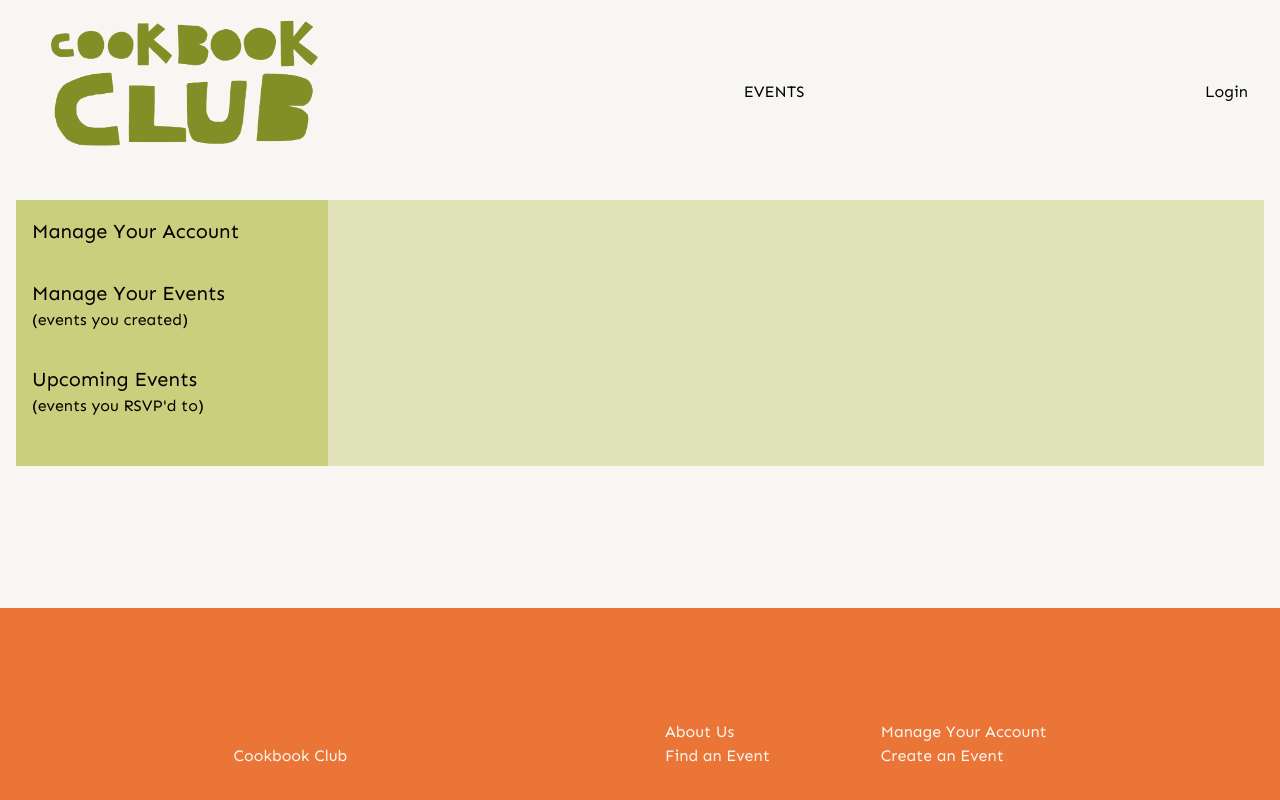
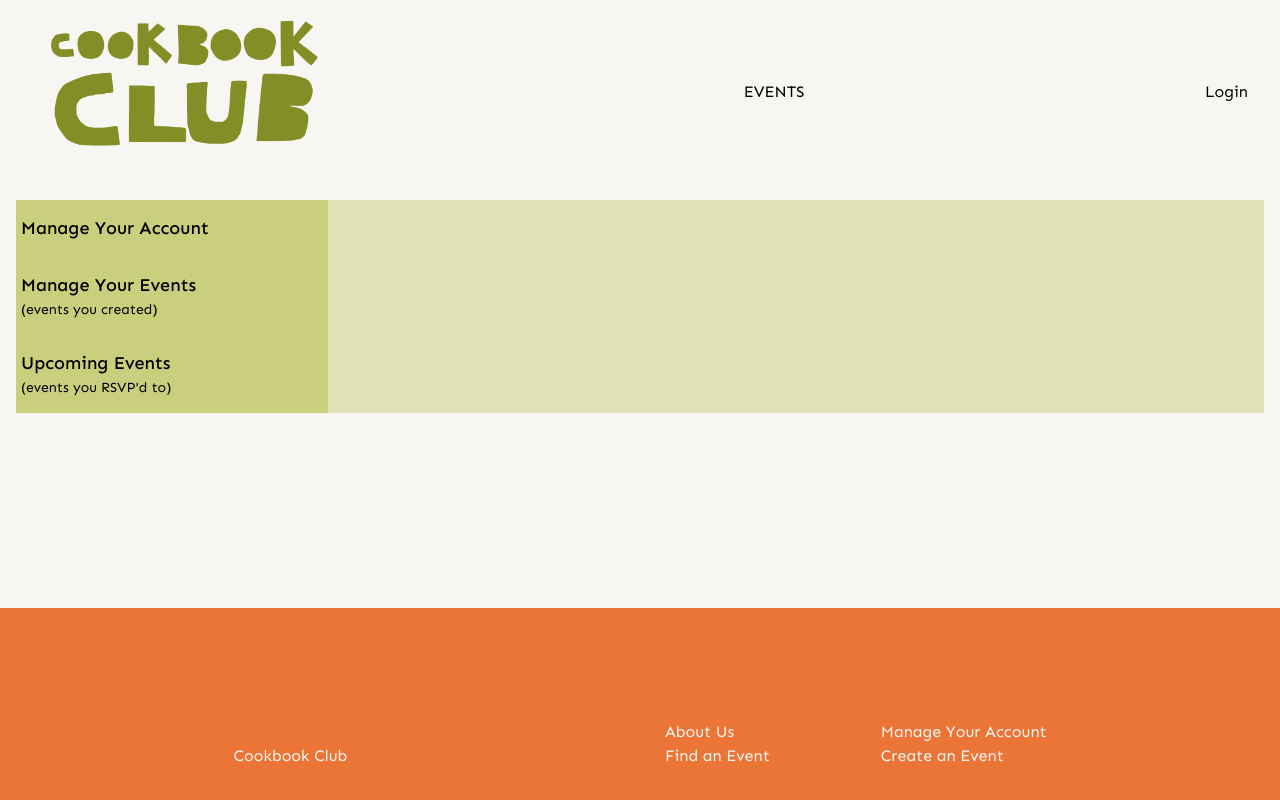
Before and after one commit to hellosamm/cookbook-club-app, a React (Vite) app in the folder frontend/: page /profile in a window 1280 px wide. Built offline with nearby package versions, Linux system fonts and the light colour scheme.

Commit message:
updated UI for profile, active tab is highlighted in green

```diff
--- a/frontend/src/components/Navbar.jsx
+++ b/frontend/src/components/Navbar.jsx
@@ -54,7 +54,7 @@ const Navbar = () => {
           <div className="flex justify-between items-center py-3">
             <Link to="/">
               <img
-                src="cbc-green.png"
+                src="/cbc-green.png"
                 alt="cbcLogo"
                 style={{ height: "10rem" }}
               />
--- a/frontend/src/components/Profile.jsx
+++ b/frontend/src/components/Profile.jsx
@@ -1,27 +1,42 @@
 import React, { useState } from "react";
 import useAuth from "../hooks/useAuth";
-import { Link, Outlet } from "react-router-dom";
+import { Link, Outlet, useLocation } from "react-router-dom";
 import { editUserApi } from "../apis/authentication";
 import styles from "../../src/style/Profile.module.css";
 
 const initialMessageState = "";
 
 const Profile = () => {
+  const location = useLocation();
+
   return (
     <div className={styles.fullPage}>
       <div className={styles.header}>
-        <div className={styles.tab}>
-          <Link to="/profile/manageAccount" className={styles.tab}>
+        {/* <div className={styles.tab}> */}
+        <div
+          className={`${styles.tab} ${
+            location.pathname === "/profile/manageAccount" ? styles.active : ""
+          }`}
+        >
+          <Link to="/profile/manageAccount">
             <h2>Manage Your Account</h2>
           </Link>
         </div>
-        <div className={styles.tab}>
-          <Link to="/profile/manageEvents" className={styles.tab}>
+        <div
+          className={`${styles.tab} ${
+            location.pathname === "/profile/manageEvents" ? styles.active : ""
+          }`}
+        >
+          <Link to="/profile/manageEvents">
             <h2>Manage Your Events</h2>
             <p>(events you created)</p>
           </Link>
         </div>
-        <div className={styles.tab}>
+        <div
+          className={`${styles.tab} ${
+            location.pathname === "/profile/upcomingEvents" ? styles.active : ""
+          }`}
+        >
           <Link to="/profile/upcomingEvents">
             <h2>Upcoming Events</h2>
             <p>(events you RSVP'd to)</p>
--- a/frontend/src/pages/events/AllEvents.jsx
+++ b/frontend/src/pages/events/AllEvents.jsx
@@ -19,9 +19,8 @@ const AllEvents = () => {
   }, []);
 
   const allEvents = events.map((event) => (
-    <div id={event.id} key={event.id}>
+    <div className={styles.eventCard} id={event.id} key={event.id}>
       <Link to={`/${event.title.replace(/\s+/g, "-")}/event/${event.id}`}>
-        <div>
         <div className={styles.imageContainer}></div>
         <div className={styles.individualEvent}>
           <div>
@@ -32,7 +31,6 @@ const AllEvents = () => {
           </div>
           <p>{event.location}</p>
           <p className={styles.attending}>6 attending</p>
-          </div>
         </div>
       </Link>
     </div>
--- a/frontend/src/pages/events/UserCreatedEvents.jsx
+++ b/frontend/src/pages/events/UserCreatedEvents.jsx
@@ -27,7 +27,7 @@ export default function UserCreatedEvents() {
   const displayEvents = userCreatedEvents.map((event) => (
     <div id={event} key={event}>
       <Link to={`/${event.title.replace(/\s+/g, "-")}/event/${event.id}`}>
-        <div>
+        <div className={styles.eventCard}>
           <div className={styles.imageContainer}></div>
           <div className={styles.individualEvent}>
             <div>
--- a/frontend/src/pages/events/ViewUpcomingEvents.jsx
+++ b/frontend/src/pages/events/ViewUpcomingEvents.jsx
@@ -20,11 +20,11 @@ const ViewUpcomingEvents = () => {
 
   const allEvents = userEvents.map((event) => (
     <div id={event.id} key={event.id}>
-      <Link to={`/${event.title.replace(/\s+/g, "-")}/event/${event.id}`}>
-        <div>
+      <div className={styles.eventCard}>
+        <Link to={`/${event.title.replace(/\s+/g, "-")}/event/${event.id}`}>
           <div className={styles.imageContainer}></div>
           <div className={styles.individualEvent}>
-            <div className="event-name">
+            <div>
               <p className={styles.title}>{event.title}</p>
             </div>
             <div className={styles.dateTime}>
@@ -33,8 +33,8 @@ const ViewUpcomingEvents = () => {
             <p>{event.location}</p>
             <p className={styles.attending}>6 attending</p>
           </div>
-        </div>
-      </Link>
+        </Link>
+      </div>
     </div>
   ));
 
@@ -53,8 +53,8 @@ const ViewUpcomingEvents = () => {
     //   </div>
     // </div>
     <div className={styles.fullPage}>
-      <h1>your upcoming events</h1>
-      {<div>{allEvents.length > 0 ? allEvents : noEvents}</div>}
+      {/* <h1>your upcoming events</h1> */}
+      {allEvents.length > 0 ? allEvents : noEvents}
     </div>
   );
 };
--- a/frontend/src/style/AllEvents.module.css
+++ b/frontend/src/style/AllEvents.module.css
@@ -1,8 +1,10 @@
 .allEvents {
   display: grid;
-  grid-template-columns: repeat(3, 1fr);
-  column-gap: 50px;
+  grid-template-columns: repeat(auto-fill, minmax(18rem, 18rem));
+  margin: 0;
+  column-gap: 30px;
   row-gap: 20px;
+  align-items: center;
 }
 
 .individualEvent {
@@ -23,7 +25,7 @@
 }
 
 .fullPage {
-  margin: 1.25rem;
+  margin: 1rem 5rem;
 }
 
 .header {
@@ -40,3 +42,15 @@
 .attending {
   margin-top: 1rem;
 }
+
+.eventCard {
+  width: 18rem;
+  height: auto;
+  display: block;
+}
+
+.eventCard a {
+  display: inline-block;
+  width: 100%;
+  height: 100%;
+}
--- a/frontend/src/style/ManageEvents.module.css
+++ b/frontend/src/style/ManageEvents.module.css
@@ -23,7 +23,14 @@
 
 .allEvents {
   display: grid;
-  grid-template-columns: repeat(3, 1fr);
+  grid-template-columns: repeat(auto-fill, minmax(18rem, 18rem));
   column-gap: 50px;
   row-gap: 20px;
 }
+
+.eventCard {
+  width: 18rem; /* Try increasing size */
+  height: auto;
+  /* display: block;
+  background-color: red;  */
+}
--- a/frontend/src/style/Profile.module.css
+++ b/frontend/src/style/Profile.module.css
@@ -6,12 +6,17 @@
 }
 
 .header {
-  padding: 1rem;
+  /* padding: 1rem; */
+  display: flex;
+  flex-direction: column;
+  width: 100%;
   background-color: #c9cf7c;
 }
 
 .header h2 {
-  font-size: 20px;
+  font-size: 18px;
+  font-weight: 500;
+  white-space: nowrap;
 }
 
 .body {
@@ -26,5 +31,11 @@
 }
 
 .tab {
-  margin-bottom: 2rem;
+  padding: 15px 5px;
+  font-size: 14px;
 }
+
+.active {
+  background-color: #828f25;
+  color: white;
+}
```
Lines whose indentation alone changed are shown as unchanged.
